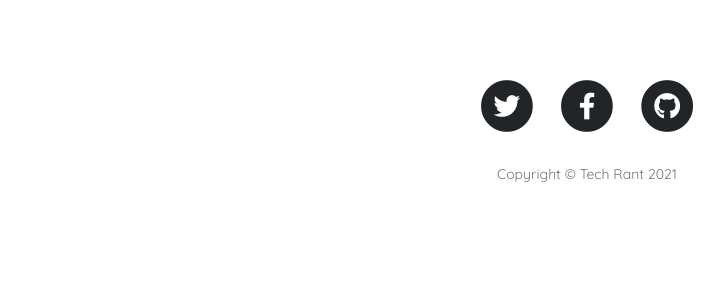
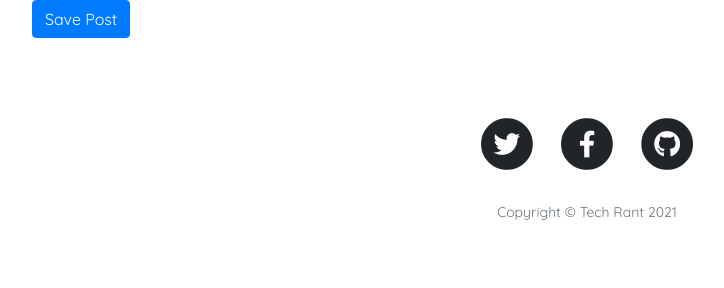
Before and after one commit to Elijah-web/Tech-Rant, a Django app: page /post_create in a window 1280 px wide. Shown: the part 820-1108 px from the top of the page, without its empty margins (53-777 px from the left). Before the commit the page ends 1002 px from the top, so only its background shows below. Run offline with Django 3.2, Linux system fonts and the light colour scheme; the visitor is signed in with stand-in values (Sample User, id 1); some libraries are stand-ins or nearby versions; some web fonts are replaced.

Commit message:
create view function

```diff
--- a/blog/templates/blog/create.html
+++ b/blog/templates/blog/create.html
@@ -34,7 +34,7 @@
 </div>
 <div id="editorjs"></div>
 <div id="draft"></div>
-<!-- <button type="submit" class="btn btn-primary">Save Post</button> -->
+<button type="submit" class="btn btn-primary">Save Post</button>
 </form>
 <p id="data"></p>
 </div>
```
